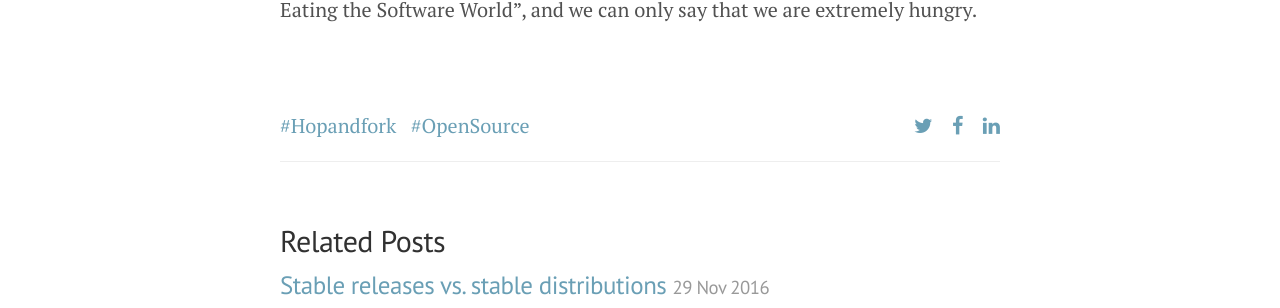
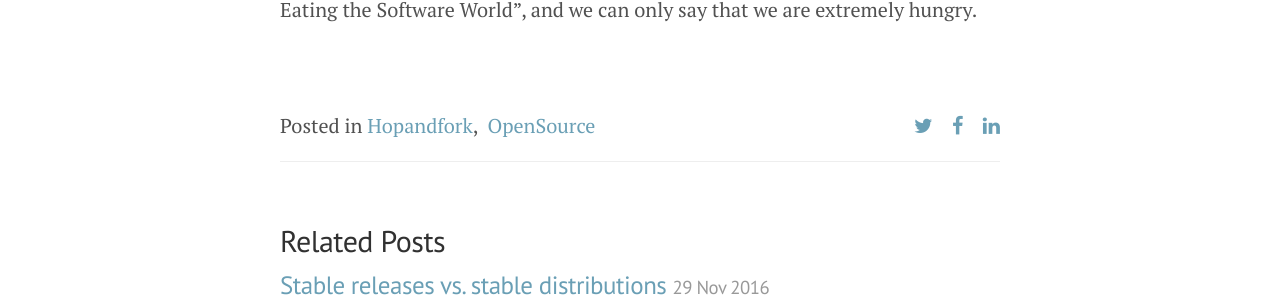
Before and after one commit to hopandfork/hopandfork.github.io, a Jekyll site: the page built from _posts/2016-11-11-post-zero.md, in a window 1280 px wide. Shown: the part 1317-1625 px from the top of the page. Built offline with Jekyll 4.4.1, drawn with Linux system fonts in a browser that asks for light colours; comment, search, counter and statistics services are not loaded.

Commit message:
Removes '#' before category name

```diff
--- a/_layouts/post.html
+++ b/_layouts/post.html
@@ -37,9 +37,9 @@ comments: true
 {% include sharebuttons.html %}
 
 <div class="post-categories">
+  Posted in
   {% for category in categories %}
-	  <a href="{{site.baseurl}}/categories.html#{{category|slugize}}">&#35;{{category}}</a>
-  {% unless forloop.last %}&nbsp;{% endunless %}
+	  <a href="{{site.baseurl}}/categories.html#{{category|slugize}}">{{category}}</a>{% unless forloop.last %},&nbsp;{% endunless %}
   {% endfor %}
 </div>
 
--- a/categories.html
+++ b/categories.html
@@ -11,7 +11,7 @@ title: Categories
     <div id="#{{ category_name | slugize }}"></div>
     <p></p>
 
-    <h3 class="category-head">&#35;{{ category_name }}</h3>
+    <h3 class="category-head">{{ category_name }}</h3>
     <a name="{{ category_name | slugize }}"></a>
     {% for post in site.categories[category_name] %}
     <article class="archive-item">
```
